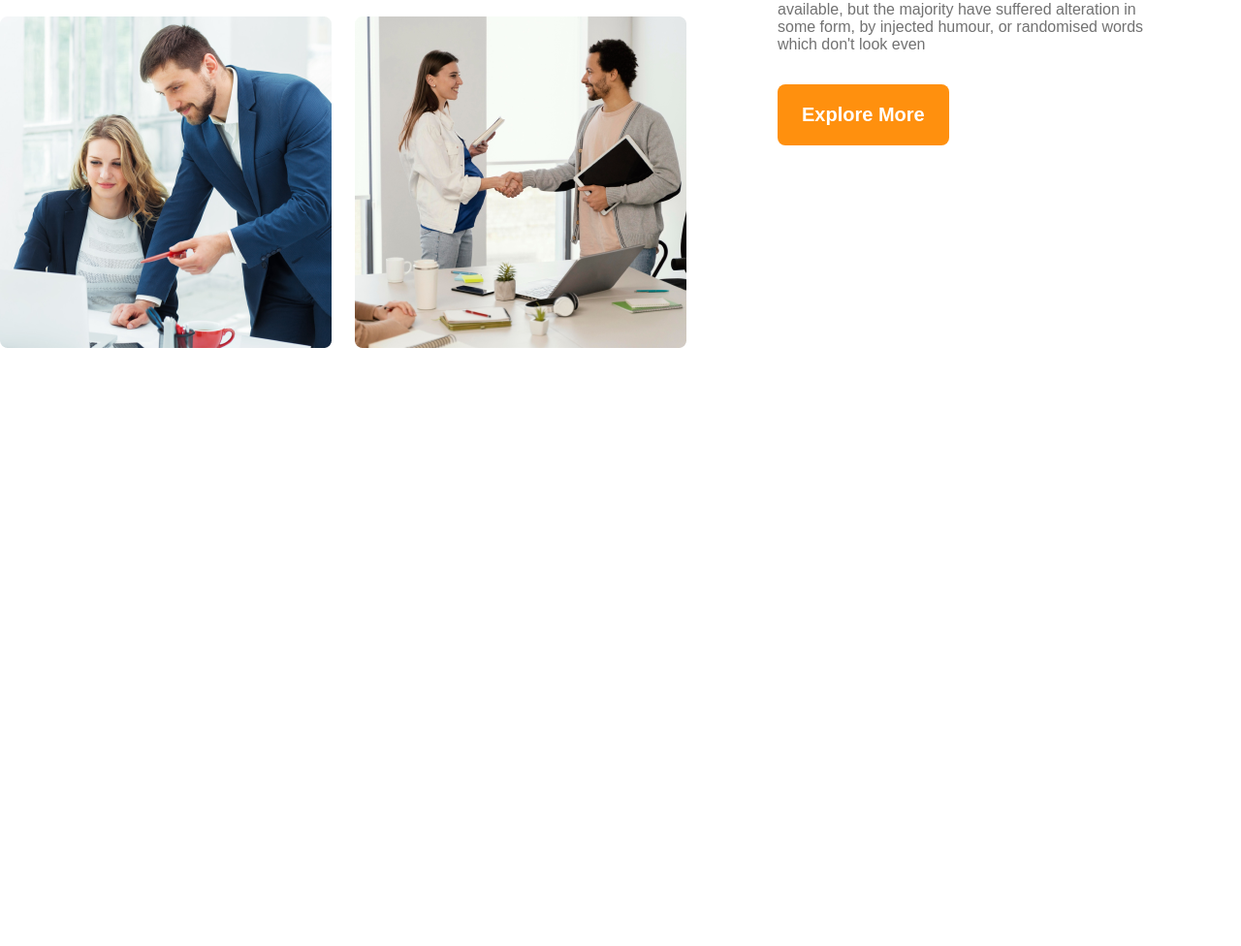
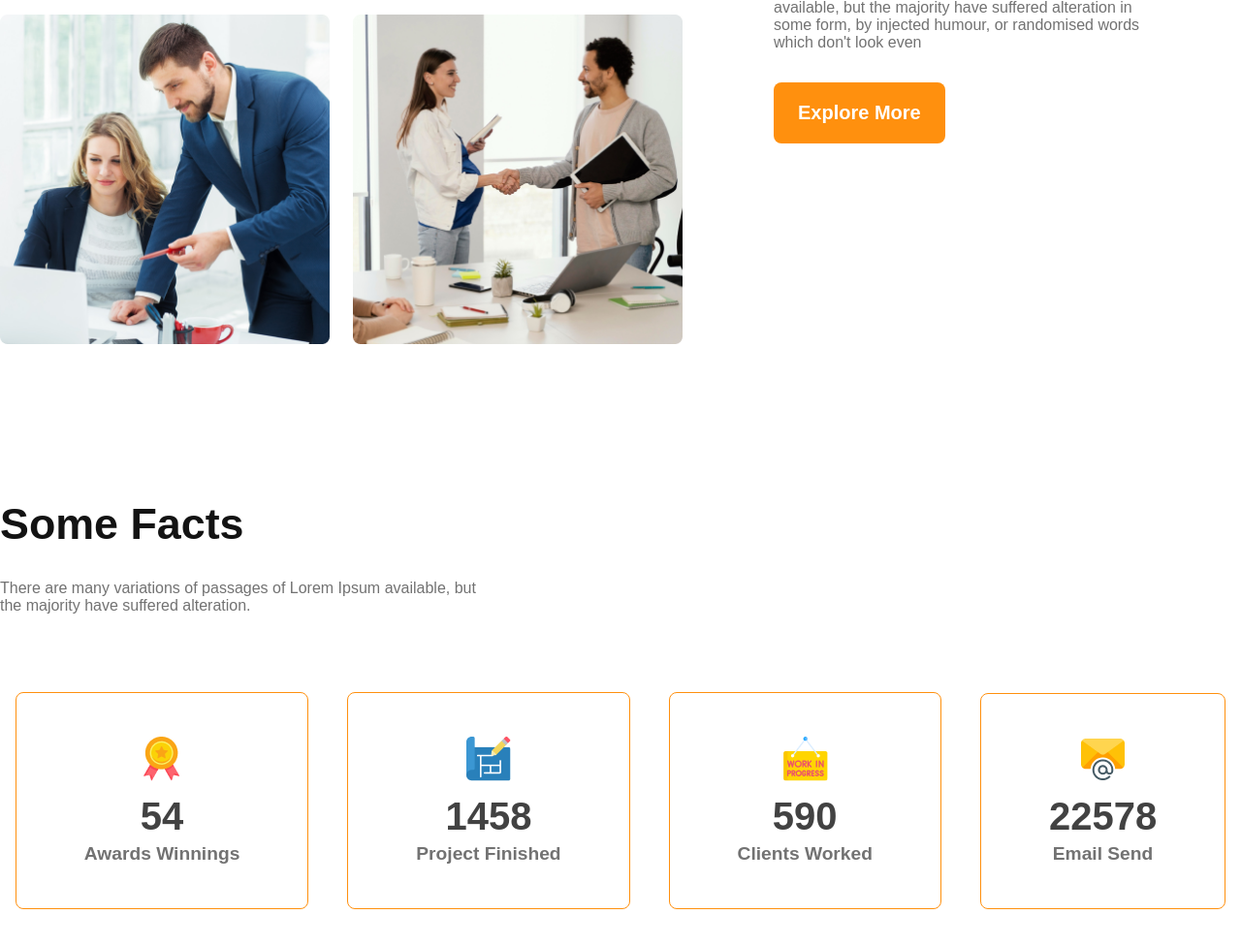
Before and after one commit to JiJetu/g3-architects, a plain HTML site: page index.html in a window 1280 px wide. Shown: the part 1363-2339 px from the top of the page at 97% size. Before the commit the page ends 1792 px from the top, so only its background shows below. Drawn offline with Linux system fonts and the light colour scheme.

Commit message:
some fact section done with responsive style

```diff
--- a/css/style.css
+++ b/css/style.css
@@ -23,6 +23,14 @@ body {
     cursor: pointer;
 }
 
+.nav-container>.logo,
+.some-fact-title {
+    color: #131313;
+    font-size: 2.8rem;
+    font-weight: 700;
+}
+
+
 /* primary description */
 .primary-description,
 .quick-list {
@@ -47,16 +55,9 @@ header {
     margin-bottom: 50px;
 }
 
-.nav-container>.logo {
-    color: #131313;
-    font-size: 2.8rem;
-    font-weight: 700;
-}
-
 .nav-container>ul {
     display: flex;
     gap: 30px;
-    /* border: 2px solid red; */
 }
 
 .nav-container li {
@@ -110,8 +111,8 @@ main {
 }
 
 .img-container img {
-    width: 342px;
-    height: 342px;
+    width: auto;
+    height: 340px;
 }
 
 .team-container {
@@ -133,6 +134,42 @@ main {
     color: #FF900E;
 }
 
+/* some facts section style */
+.some-facts {
+    margin-top: 160px;
+
+}
+
+.some-fact-card-container {
+    display: flex;
+    justify-content: center;
+    align-items: center;
+    margin-top: 80px;
+    gap: 2.5rem;
+}
+
+.some-fact-card-container .card {
+    border-radius: 8px;
+    border: 1px solid #FF900E;
+    padding: 45px 70px;
+    text-align: center;
+    font-weight: 600;
+
+}
+
+.some-fact-card-container .some-fact-start {
+    color: #424242;
+    font-size: 2.5rem;
+    margin-top: 10px;
+    margin-bottom: 5px;
+}
+
+.some-fact-card-container .some-fact-card-title {
+    color: #727272;
+    font-size: 1.2rem;
+}
+
+
 
 
 
@@ -146,12 +183,13 @@ main {
 
     .nav-container,
     .nav-container>ul,
-    .quick-list-section {
+    .quick-list-section,
+    .some-fact-card-container
+    {
         flex-direction: column;
     }
 
     .nav-container>ul {
-        text-align: center;
         margin-top: 20px;
     }
 
@@ -160,10 +198,20 @@ main {
     }
 
     .team-container {
-        text-align: center;
         padding-left: 20px;
         padding-right: 20px;
     }
+    .some-facts,
+    .nav-container>ul,
+    .team-container,
+    .some-fact-container
+    {
+        text-align: center;
+    }
+    .some-facts-description, .team-description{
+        max-width: auto;
+    }
+
 }
 
 /* table or medium screen */
@@ -173,14 +221,24 @@ main {
     }
 
     .nav-container,
-    .quick-list-section {
+    .quick-list-section,
+    .some-fact-card-container
+    {
         flex-direction: column;
     }
 
     .nav-container>ul {
         margin-top: 50px;
     }
-    .team-container {
+
+    .img-container img {
+        width: 100%;
+        height: auto;
+    }
+
+    .team-container,
+    .some-fact-container
+    {
         text-align: center;
     }
 }
--- a/index.html
+++ b/index.html
@@ -44,9 +44,44 @@
                 <img src="./images/team4.png" alt="img">
             </div>
             <div class="team-container">
-                <div class="team-title"><span class="quick-list">Quick list</span> <span class="of-our">of Our</span> <span class="features">Features</span></div>
-                <p class="primary-description">There are many variations of passages of Lorem Ipsum available, but the majority have suffered alteration in some form, by injected humour, or randomised words which don't look even</p>
+                <div class="team-title"><span class="quick-list">Quick list</span> <span class="of-our">of Our</span>
+                    <span class="features">Features</span></div>
+                <p class="primary-description team-description">There are many variations of passages of Lorem Ipsum
+                    available, but the majority have suffered alteration in some form, by injected humour, or randomised
+                    words which don't look even</p>
                 <button class="primary-btn">Explore More</button>
+            </div>
+        </section>
+        <!-- Some Facts -->
+        <section class="some-facts">
+            <div class="some-fact-container">
+                <h2 class="some-fact-title">Some Facts</h2>
+                <p class="primary-description some-facts-description">There are many variations of passages of Lorem
+                    Ipsum available, but<br> the majority have suffered alteration.</p>
+            </div>
+
+            <div class="some-fact-card-container">
+                <!-- .card*4>img+h2.some-fact-start+p.some-fact-title -->
+                <div class="card">
+                    <img src="./images/icons/ribon.png" alt="img">
+                    <h2 class="some-fact-start">54</h2>
+                    <p class="some-fact-card-title">Awards Winnings</p>
+                </div>
+                <div class="card">
+                    <img src="./images/icons/projects.png" alt="img">
+                    <h2 class="some-fact-start">1458</h2>
+                    <p class="some-fact-card-title">Project Finished</p>
+                </div>
+                <div class="card">
+                    <img src="./images/icons/customers.png" alt="img">
+                    <h2 class="some-fact-start">590</h2>
+                    <p class="some-fact-card-title">Clients Worked</p>
+                </div>
+                <div class="card">
+                    <img src="./images/icons/email.png" alt="img">
+                    <h2 class="some-fact-start">22578</h2>
+                    <p class="some-fact-card-title">Email Send</p>
+                </div>
             </div>
         </section>
     </main>
```
